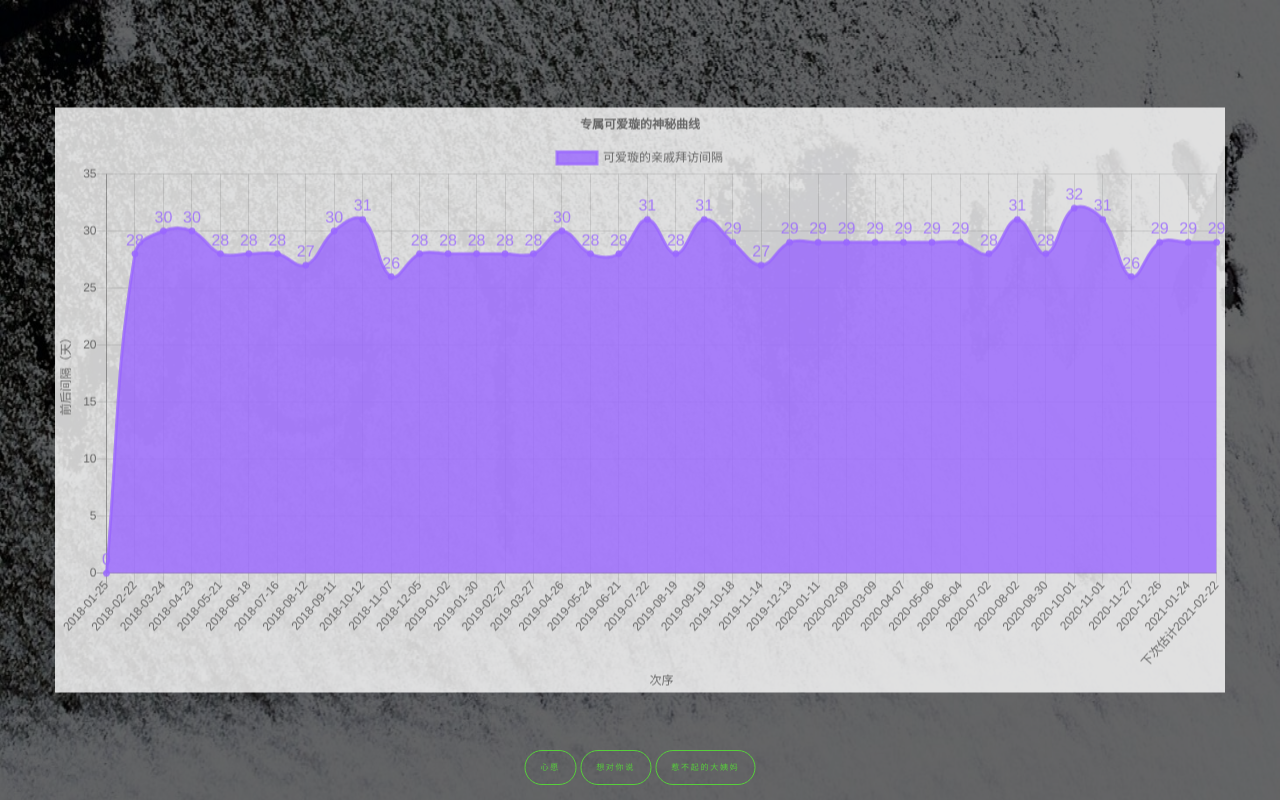
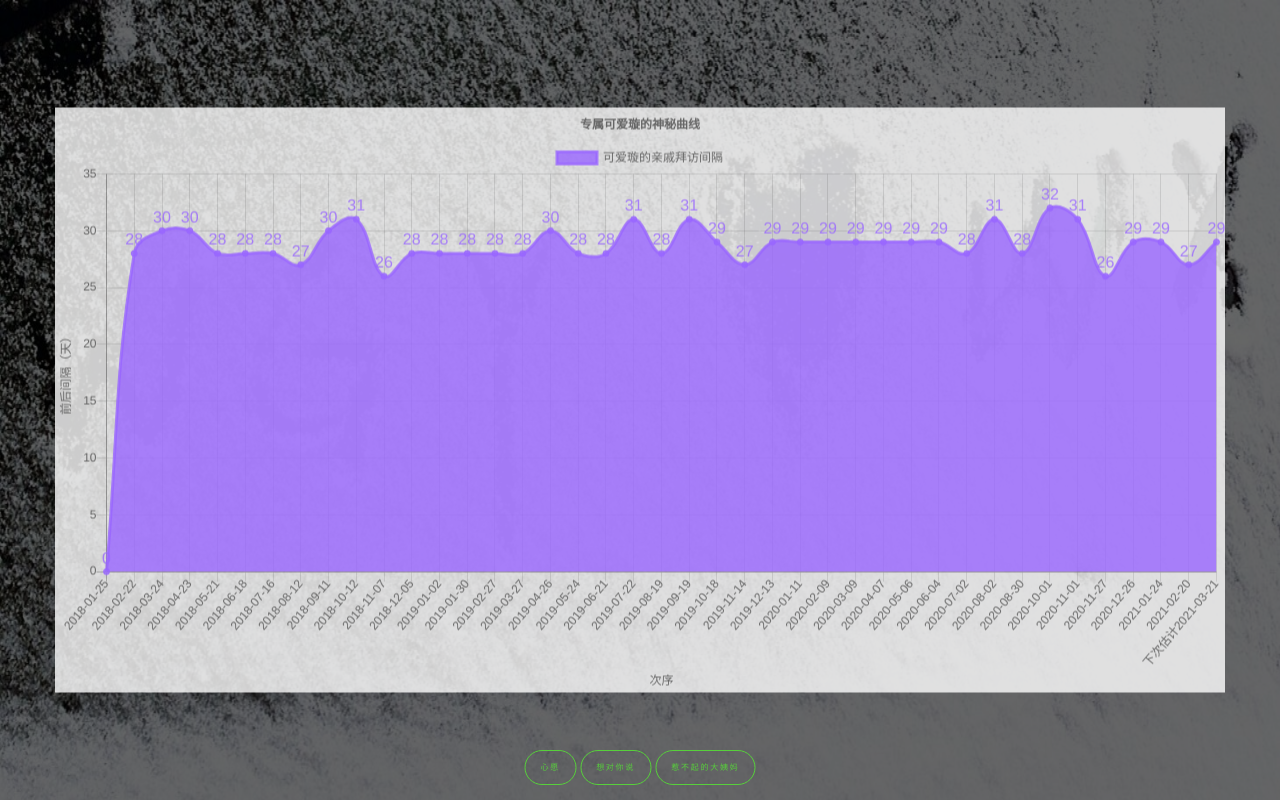
Before and after one commit to wangguanyuan/lovexuan, a plain HTML site: page loveXuan/ym.html in a window 1280 px wide. Drawn offline with nearby package versions, Linux system fonts and the light colour scheme.

Commit message:
update ym

```diff
--- a/loveXuan/ym.html
+++ b/loveXuan/ym.html
@@ -153,7 +153,8 @@
 			new Date(2020, 10, 1),
 			new Date(2020, 10, 27),
 			new Date(2020, 11, 26),
-			new Date(2021, 0, 24)
+			new Date(2021, 0, 24),
+			new Date(2021, 1, 20)
 		];
 		function gap(d1, d2) {	//计算两个日期见的间隔
 			return Math.ceil((d2.getTime() - d1.getTime()) / (24 * 60 * 60 * 1000));
```
